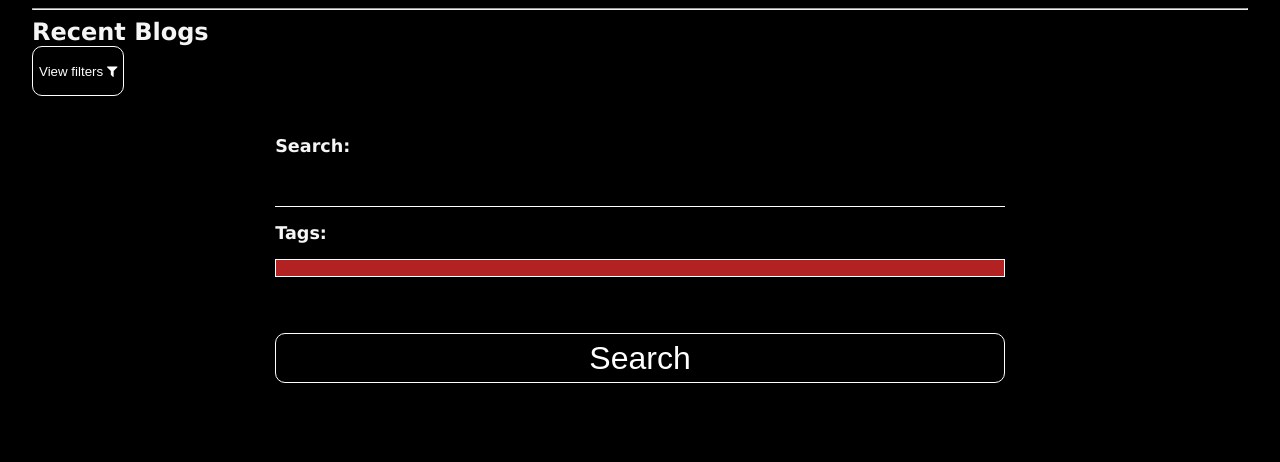
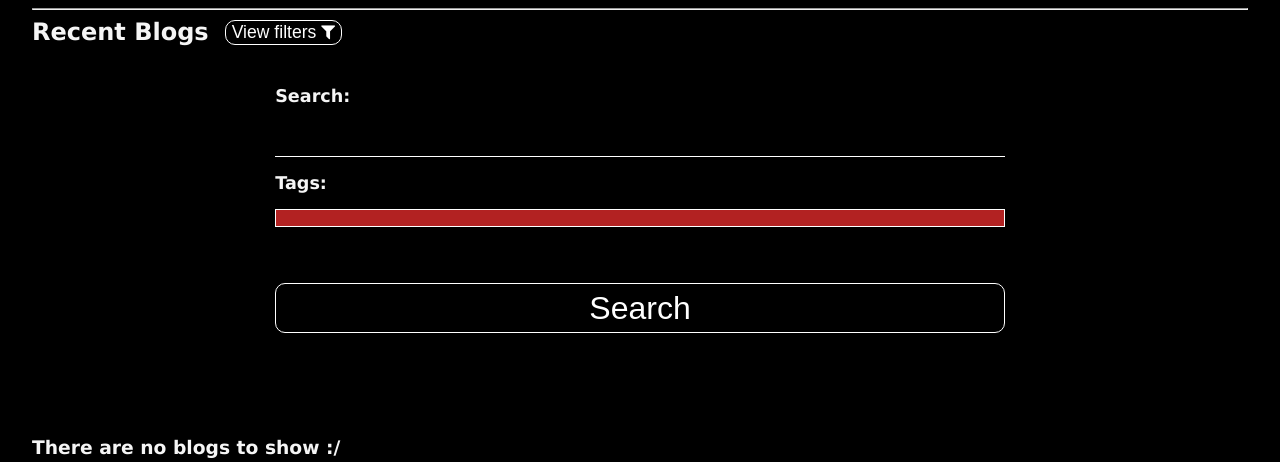
Before and after one commit to Bennm23/f5new, a Django app: page /blogs/ in a window 1280 px wide. Shown: the part 57-519 px from the top of the page. Run offline with Django 4.2, Linux system fonts and the light colour scheme; data that the repository does not hold is empty.

Commit message:
addded section_header style; filter button styles; see blogs;

```diff
--- a/project/static/project/styles.css
+++ b/project/static/project/styles.css
@@ -16,6 +16,12 @@ body {
 
 .section * {
     margin: 0;
+}
+
+.section_header {
+    display: flex;
+    gap: 1rem;
+    align-items: center;
 }
 
 .errorlist {
@@ -94,6 +100,11 @@ form label {
     font-size: 2em;
 }
 
+.filter {
+    font-size: 1.1em;
+    height: 50%;
+}
+
 input {
     height: 40px;
     font-size: 1.1em;
@@ -127,6 +138,7 @@ button:focus {
     border: none;
     outline: none;
 }
+
 
 @media only screen and (max-width: 680px) {
     .form_wrapper {
```
